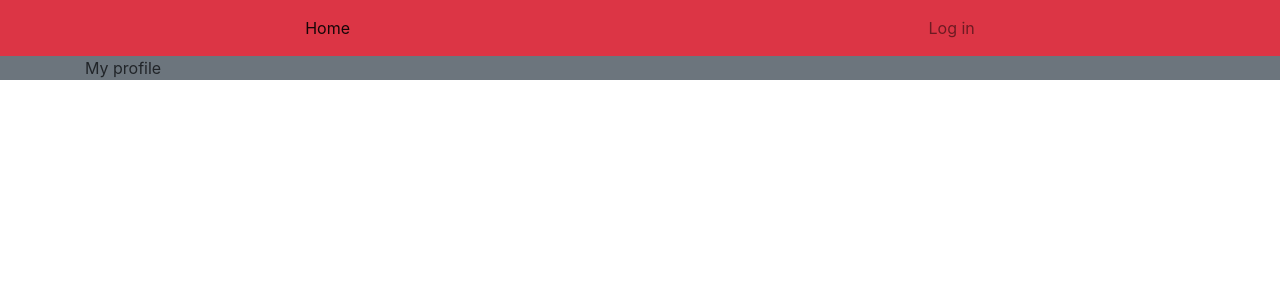
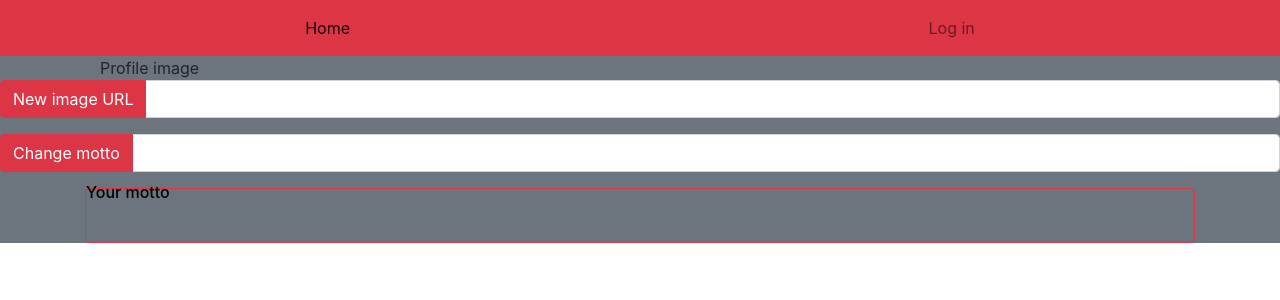
Before and after one commit to LaurynasKraujalis/FE-book-club-app, a React (Create React App) app: page /myprofile in a window 1280 px wide. Shown: the top 300 px of the page. Built offline with nearby package versions, Linux system fonts and the light colour scheme; no server answers.

Commit message:
setup form for changing userInfo. Also rendering user info

```diff
--- a/src/pages/MyProfile/index.js
+++ b/src/pages/MyProfile/index.js
@@ -1,6 +1,63 @@
-import React from "react";
-import { Container } from "react-bootstrap";
+import React, { useState } from "react";
+import { useSelector, useDispatch } from "react-redux";
+
+import { selectUser } from "../../store/user/selectors";
+
+import {
+  Col,
+  Image,
+  InputGroup,
+  Button,
+  FormControl,
+  Container,
+  Card,
+} from "react-bootstrap";
 
 export default function MyProfile() {
-  return <Container> My profile</Container>;
+  const user = useSelector(selectUser);
+  const [profileImage, setProfileImage] = useState("");
+  const [userMotto, setUserMotto] = useState("");
+  console.log("image", profileImage);
+  console.log("motto", userMotto);
+
+  return (
+    <div>
+      <Container>
+        <Col md="auto">
+          Profile image
+          <Image src={user.image} fluid />
+        </Col>
+      </Container>
+      <InputGroup className="mb-3">
+        <InputGroup.Prepend>
+          <Button variant="danger">New image URL</Button>
+        </InputGroup.Prepend>
+        <FormControl
+          aria-describedby="basic-addon1"
+          value={profileImage}
+          onChange={(event) => setProfileImage(event.target.value)}
+        />
+      </InputGroup>
+
+      <InputGroup className="mb-3">
+        <InputGroup.Prepend>
+          <Button variant="danger">Change motto</Button>
+        </InputGroup.Prepend>
+        <FormControl
+          aria-describedby="basic-addon1"
+          value={userMotto}
+          onChange={(event) => setUserMotto(event.target.value)}
+        />
+      </InputGroup>
+
+      <Container>
+        <Card bg="secondary" text="light" border="danger">
+          <Card.Subtitle style={{ color: "black" }}>Your motto</Card.Subtitle>
+          <Card.Body className="text-center">
+            {user.motto ? <Card.Text>"{user.motto}"</Card.Text> : null}
+          </Card.Body>
+        </Card>
+      </Container>
+    </div>
+  );
 }
```
